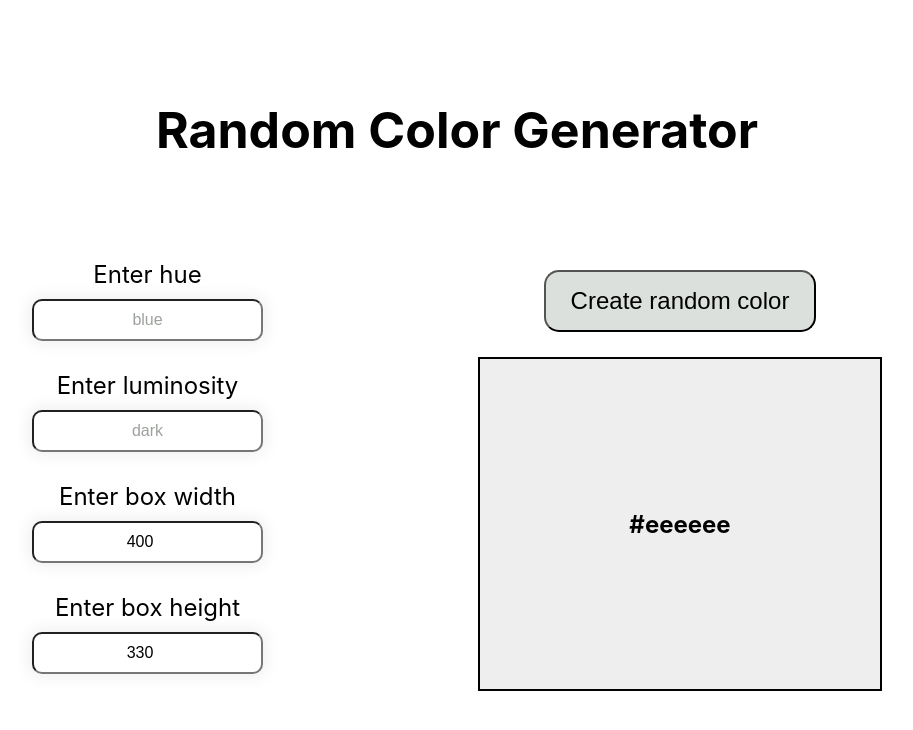
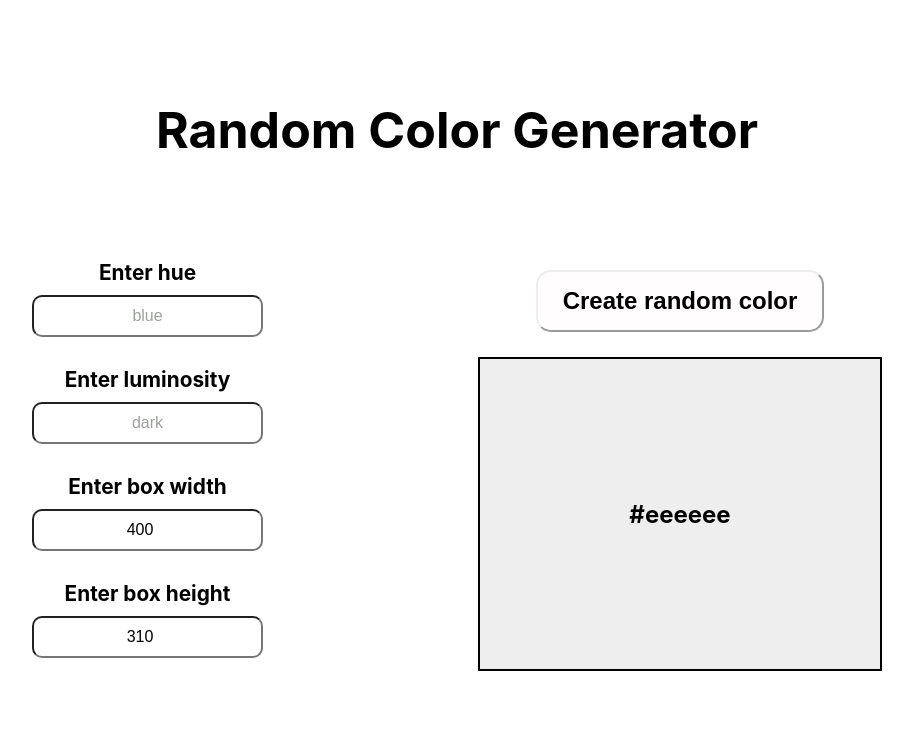
Before and after one commit to awoeger/react-random-color-generator, a React (Create React App) app: page / in a window 1280 px wide. Shown: the top 730 px of the page, without its empty margins (183-1096 px from the left). Built offline with nearby package versions, Linux system fonts and the light colour scheme; the HTML template or start-up script is replaced by a standard one.

Commit message:
Add css styles

```diff
--- a/src/App.css
+++ b/src/App.css
@@ -29,7 +29,8 @@ h1 {
 }
 
 label {
-  font-size: 1.5em;
+  font-size: 1.3em;
+  font-weight: bold;
 }
 
 input {
@@ -38,7 +39,6 @@ input {
   font-size: 1em;
   text-align: center;
   padding: 10px;
-  box-shadow: 0 0 15px 4px rgba(0, 0, 0, 0.06);
   border-radius: 10px;
 }
 
@@ -47,24 +47,23 @@ input {
 }
 
 .button {
-  text-align: center;
   display: flex;
   margin: 10px auto 25px auto;
   font-size: 1.5em;
   padding: 15px 25px;
-  font-size: 24px;
   text-align: center;
   cursor: pointer;
   color: black;
-  background-color: #dce0dd;
+  background-color: #fffdfd;
   border-radius: 15px;
+  font-weight: bold;
 }
 
 .button:hover {
-  background-color: #9ca19c;
+  background-color: white;
 }
 
 .button:active {
-  background-color: #9ca19c;
+  background-color: white;
   transform: translateY(4px);
 }
--- a/src/App.js
+++ b/src/App.js
@@ -9,7 +9,7 @@ function App() {
   const [userHue, setUserHue] = useState('');
   const [userLuminosity, setUserLuminosity] = useState('');
   const [userBoxWidth, setUserBoxWidth] = useState(400);
-  const [userBoxLength, setUserBoxLength] = useState(330);
+  const [userBoxLength, setUserBoxLength] = useState(310);
   const [color, setColor] = useState('#eeeeee');
 
   // Adding my Event Handler Function to my parent component
--- a/src/Button.js
+++ b/src/Button.js
@@ -1,7 +1,11 @@
 export default function Button(props) {
   return (
     <div className="button-box">
-      <button className="button" onClick={props.handleRandomizeClick}>
+      <button
+        style={{ borderColor: props.color, borderWidth: '2px' }}
+        className="button"
+        onClick={props.handleRandomizeClick}
+      >
         Create random color
       </button>
       <div
```
